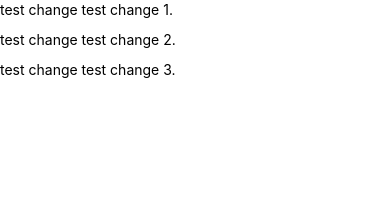
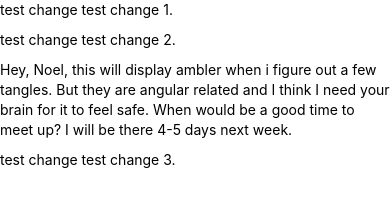
Before and after one commit to smaupin/Ambler, a website: page index.html in a window 390 px wide. Drawn offline with Linux system fonts and the light colour scheme; some packages are replaced by stand-ins of ours; files that its build step writes are made by us from their sources.

Commit message:
Message to Noel

```diff
--- a/index.html
+++ b/index.html
@@ -14,6 +14,10 @@
     <p>test change test change 1.</p>
     <ion-pane>
       <p>test change test change 2.</p>
+      <p>
+        Hey, Noel, this will display ambler when i figure out a few tangles.
+        But they are angular related and I think I need your brain for it to feel safe. When would be a good time to meet up? I will be there 4-5 days next week.
+      </p>
       <!-- <ion-header-bar class="bar-stable">
         <h1 class="title">Ambler</h1>
       </ion-header-bar> -->
```
